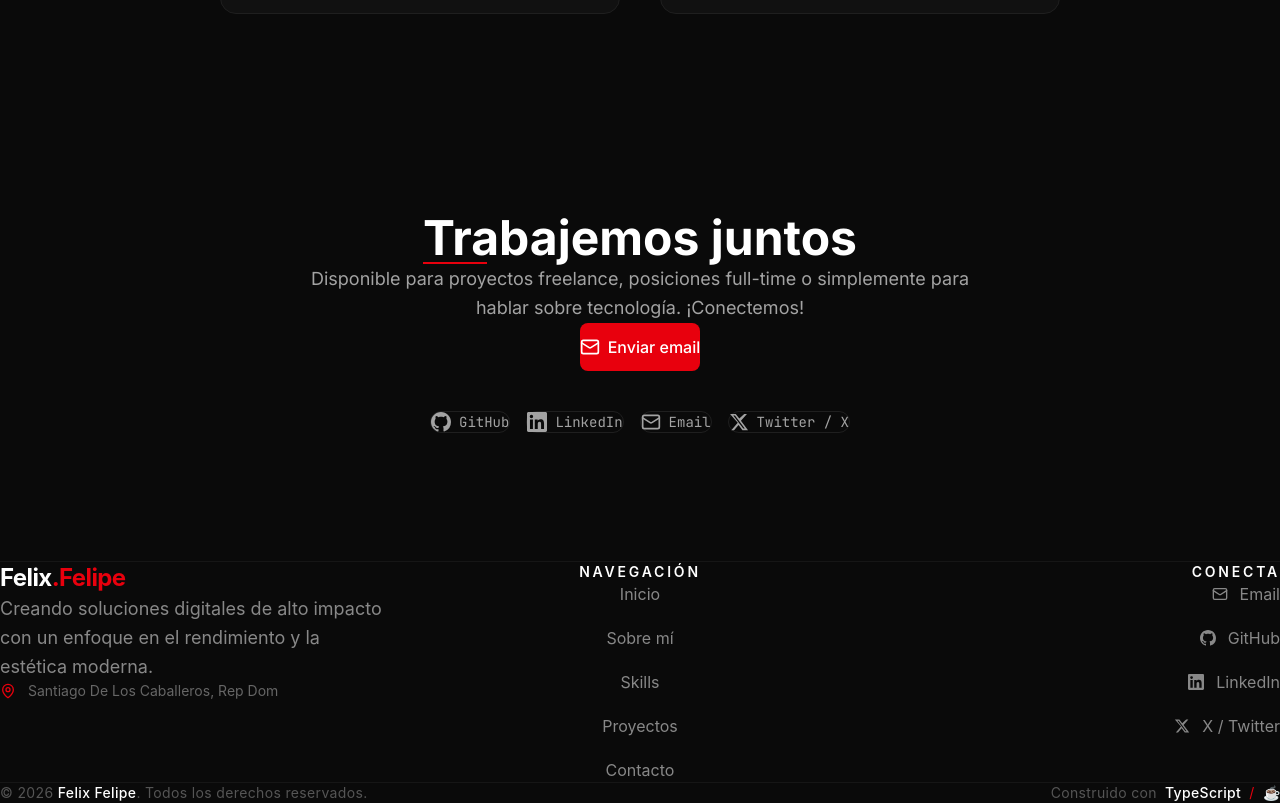
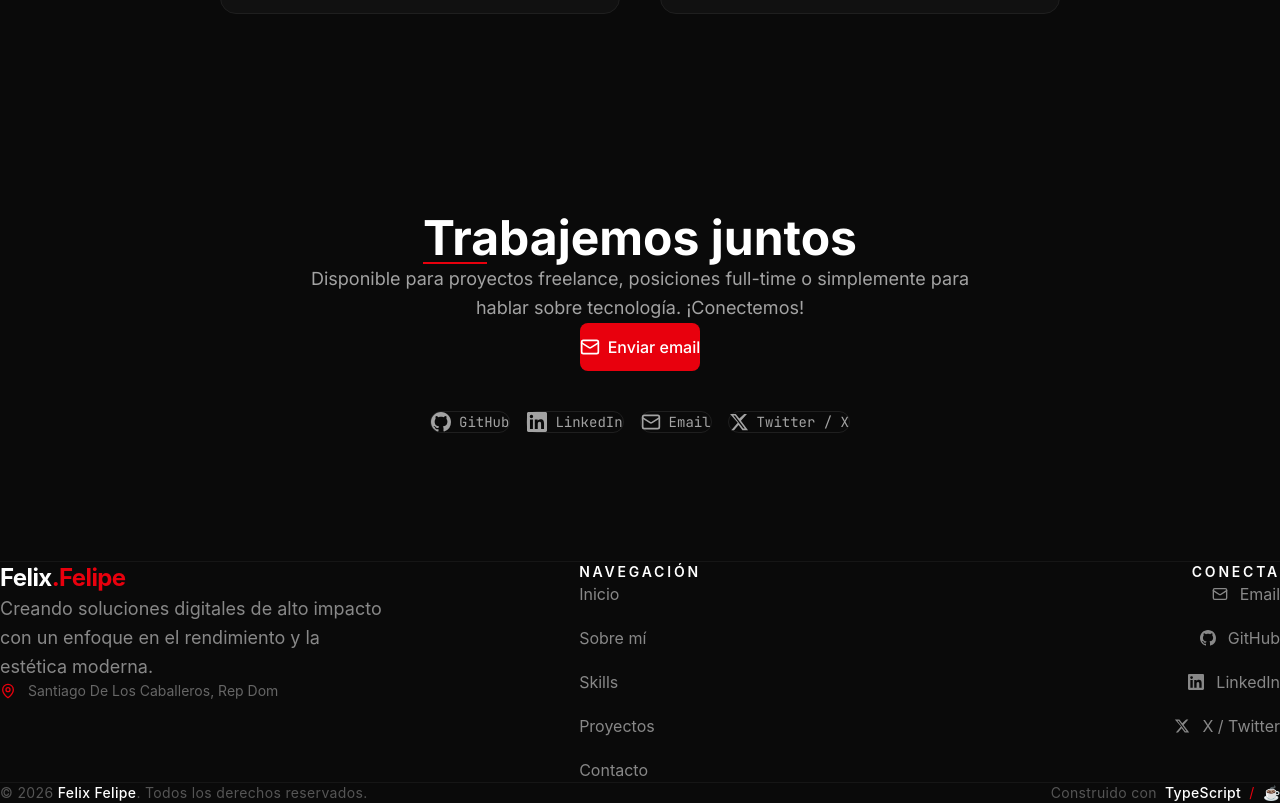
Before and after one commit to Lyscri/Portafolio-web, a React (Vite) app: page / in a window 1280 px wide. Shown: the part 2040-2843 px from the top of the page. Built offline with nearby package versions, Linux system fonts and the light colour scheme.

Commit message:
style(footer): enforce exact center and far-right alignment
Apply flex-1 and refined alignment properties to ensure the navigation column\nis mathematically centered and the social column is pinned to the far right.

```diff
--- a/src/components/organisms/Footer.tsx
+++ b/src/components/organisms/Footer.tsx
@@ -13,10 +13,10 @@ export function Footer() {
   return (
     <footer className="bg-[#0A0A0A] border-t border-white/5 pt-32 pb-16">
       <div className="w-full max-w-7xl mx-auto px-6">
-        <div className="grid grid-cols-1 md:grid-cols-3 gap-12 mb-24">
+        <div className="flex flex-col md:flex-row justify-between gap-12 mb-24">
 
           {/* Brand Column - Left */}
-          <div className="flex flex-col items-start">
+          <div className="flex-1 flex flex-col items-start">
             <button
               onClick={() => scrollToSection('#hero')}
               className="font-sans font-bold text-2xl tracking-tight mb-8 hover:opacity-80 transition-opacity"
@@ -34,11 +34,12 @@ export function Footer() {
           </div>
 
           {/* Links Column - Center */}
-          <div className="flex flex-col items-start md:items-center">
+          <div className="flex-1 flex flex-col items-start md:items-center">
+            <div className="flex flex-col items-start">
               <h3 className="text-white font-sans font-semibold mb-8 text-sm uppercase tracking-[0.2em]">
                 Navegación
               </h3>
-            <div className="flex flex-col gap-5 items-start md:items-center">
+              <div className="flex flex-col gap-5">
                 {NAV_LINKS.map(link => (
                   <button
                     key={link.href}
@@ -51,8 +52,10 @@ export function Footer() {
                 ))}
               </div>
             </div>
+          </div>
 
           {/* Socials Column - Right */}
+          <div className="flex-1 flex flex-col items-start md:items-end">
             <div className="flex flex-col items-start md:items-end">
               <h3 className="text-white font-sans font-semibold mb-8 text-sm uppercase tracking-[0.2em]">
                 Conecta
@@ -81,6 +84,7 @@ export function Footer() {
                 ))}
               </div>
             </div>
+          </div>
 
         </div>
       </div>
```
Lines whose indentation alone changed are shown as unchanged.
